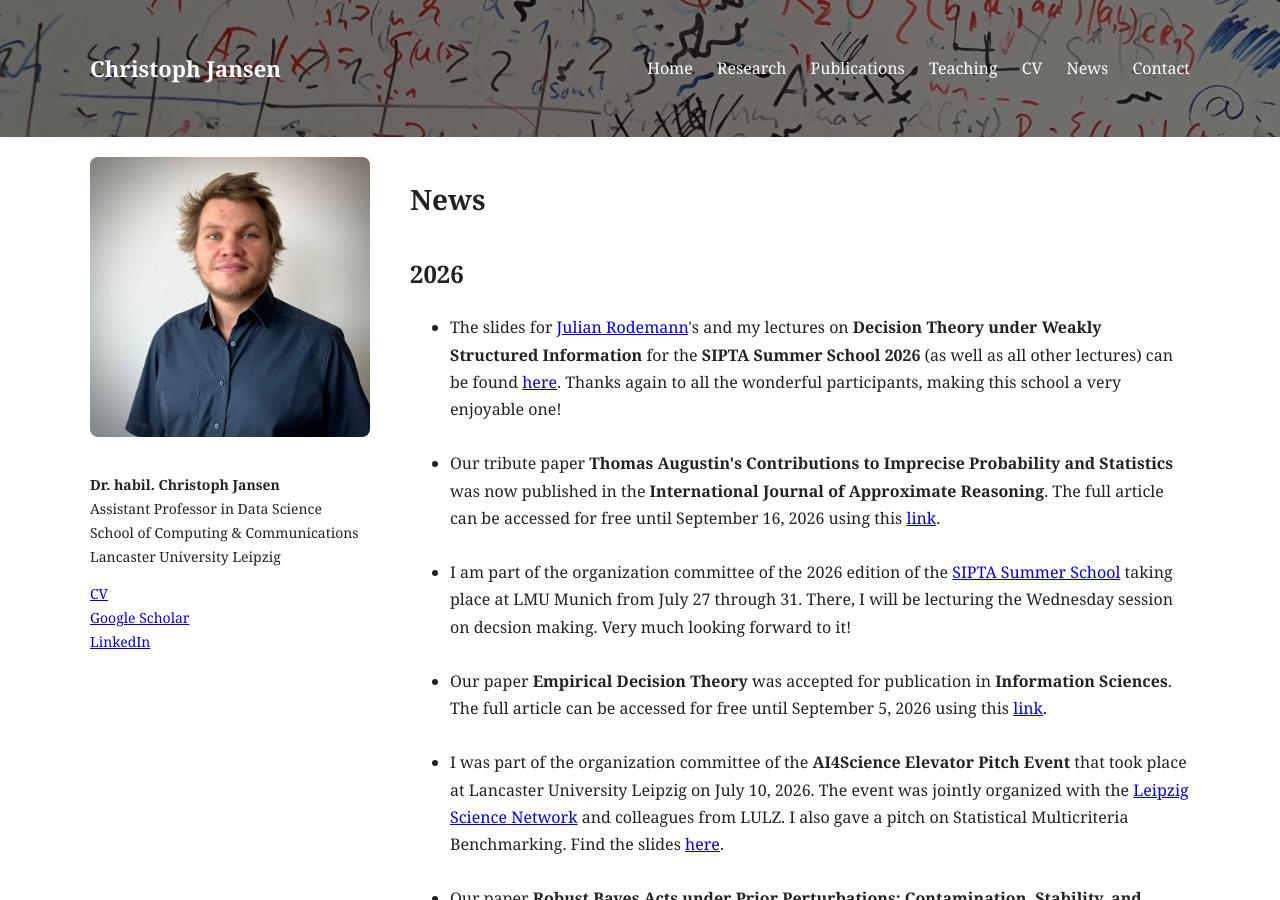
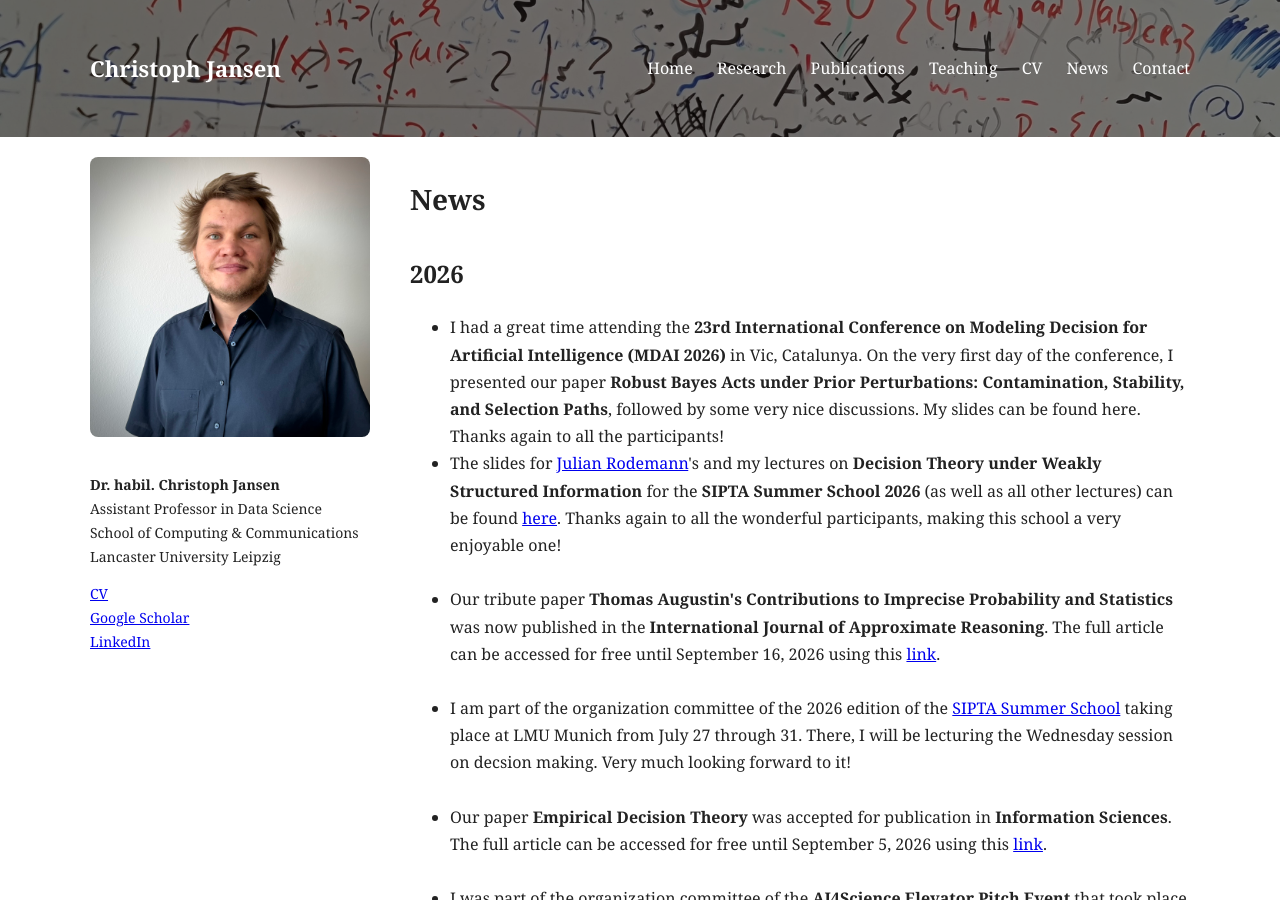
Before and after one commit to jansenc/jansenc.github.io, a Jekyll site: the page built from news/index.md, in a window 1280 px wide and 900 px high. Built offline with Jekyll 4.4.1, drawn with Linux system fonts in a browser that asks for light colours.

Commit message:
Update index.md

```diff
--- a/news/index.md
+++ b/news/index.md
@@ -8,6 +8,9 @@ permalink: /news/
 
 <h2>2026</h2>
 <ul>
+    <li>
+    I had a great time attending the <strong>23rd International Conference on Modeling Decision for Artificial Intelligence (MDAI 2026)</strong> in Vic, Catalunya. On the very first day of the conference, I presented our paper <strong>Robust Bayes Acts under Prior Perturbations: Contamination, Stability, and Selection Paths</strong>, followed by some very nice discussions. My slides can be found here. Thanks again to all the participants!
+  </li>
     <li>
     The slides for <a href="https://rodemann.github.io/">Julian Rodemann</a>'s and my lectures on <strong>Decision Theory under Weakly Structured Information</strong> for the <strong>SIPTA Summer School 2026</strong> (as well as all other lectures) can be found <a href="https://www.ifi.lmu.de/kiml/en/school26/materials/">here</a>. Thanks again to all the wonderful participants, making this school a very enjoyable one!
   </li>
```
